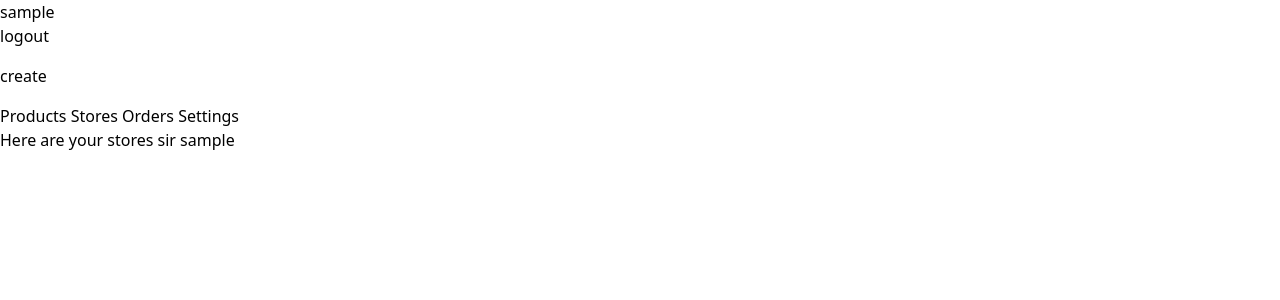
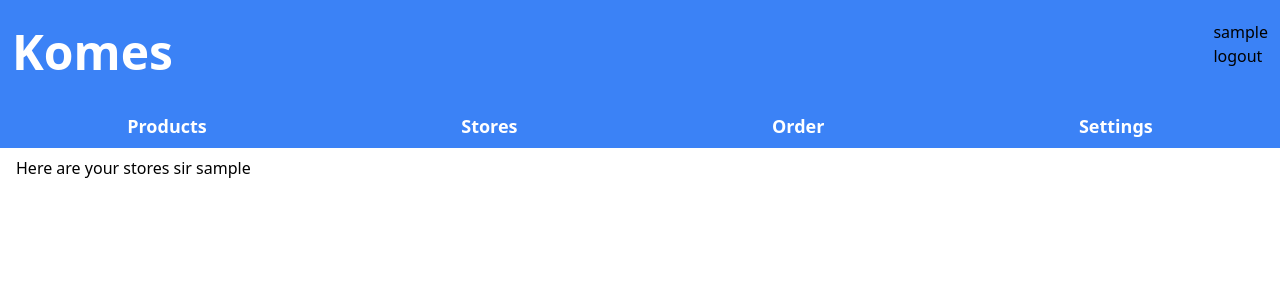
Before and after one commit to naufalmahing/komes, a Django app: page /komes/stores/ in a window 1280 px wide. Shown: the top 300 px of the page. Run offline with Django 5.2, Linux system fonts and the light colour scheme; the visitor is signed in with stand-in values (Sample User, id 1); data that the repository does not hold is empty; some libraries are stand-ins or nearby versions.

Commit message:
update base template

```diff
--- a/komes/komesapp/models.py
+++ b/komes/komesapp/models.py
@@ -98,3 +98,4 @@ class Order(models.Model):
 class OrderProduct(models.Model):
     product=models.ForeignKey(Product, on_delete=models.CASCADE)
     order=models.ForeignKey(Order, on_delete=models.CASCADE)
+    count=models.IntegerField(default=1)
--- a/komes/komesapp/templates/komesapp/base.html
+++ b/komes/komesapp/templates/komesapp/base.html
@@ -13,30 +13,58 @@
     {% endblock %}
 </head>
 <body>
+    <div class="sticky">
         {% include 'komesapp/messages.html' %}
+    </div>
 
     {% if user.is_authenticated %}
+    <!-- header  -->
+
+    <div class="bg-blue-500 pt-5">
+        <div class="flex justify-between items-center">
+            <h3 class="font-bold text-5xl text-white ml-3">Komes</h3>
+
+            <div class="mr-3">
                 <p>{{ user.username }}</p>
-    {% else %}
-    <p>Please login to see this page.</p>
-    {% endif %}
 
                 <form method="post" action="{% url 'logout' %}" >
                     {% csrf_token %}
                     <a href="#" class="hover:underline">
-            <input type="submit" value="logout">
+                        <input type="submit" value="logout" class="">
                     </a>
                 </form>
+            </div>
 
-    <form action="">
-        <input type="submit" value="create">
-    </form>
+        </div>
 
-    <!-- header -->
-    <a href="{% url 'index' %}">Products</a>
-    <a href="{% url 'stores' %}">Stores</a>
-    <a href="{% url 'order' %}">Orders</a>
-    <a href="{% url 'settings' %}">Settings</a>
+        <!-- navigation -->
+        <div class="grid grid-flow-col mt-5 justify-stretch">
+
+            <a href="{% url 'index' %}" class="font-semibold text-white text-lg hover:underline ">
+                <div class="hover:bg-blue-700 py-2 px-4 text-center">
+                    Products
+                </div>
+            </a>
+            <a href="{% url 'stores' %}" class="font-semibold text-white text-lg hover:underline">
+                <div class="hover:bg-blue-700 py-2 px-4 text-center">
+                    Stores
+                </div>
+            </a>
+            <a href="{% url 'order' %}" class="font-semibold text-white text-lg hover:underline">
+                <div class="hover:bg-blue-700 py-2 px-4 text-center">
+                    Order
+                </div>
+            </a>
+            <a href="{% url 'settings' %}" class="font-semibold text-white text-lg hover:underline">
+                <div class="hover:bg-blue-700 py-2 px-4 text-center">
+                    Settings
+                </div>
+            </a>
+
+        </div>
+
+    </div>
+
     <div>
         <div>
             {% block popup1 %}
@@ -45,9 +73,16 @@
             {% block popup2 %}
             {% endblock %}
         </div>
+        <div class="px-4 py-2">
             {% block content %}
             {% endblock content %}
         </div>
+    </div>
+
+    {% else %}
+    <p>Please login to see this page.</p>
+    {% endif %}
+
 
     <script>
         const msgElement = document.getElementById('msg')
--- a/komes/komesapp/templates/komesapp/messages.html
+++ b/komes/komesapp/templates/komesapp/messages.html
@@ -1,6 +1,6 @@
 {% if messages %}
 {% for message in messages %}
-    <div class="alert" id="msg" role="alert">
+    <div class="alert {% if alert.success %} bg-green-300 {% endif %} {% if alert.error %} bg-red-300 {% endif %}" id="msg" role="alert">
         {{message}}
     </div>
 {% endfor %}
--- a/komes/komesapp/views.py
+++ b/komes/komesapp/views.py
@@ -70,9 +70,11 @@ class OrderView(LoginRequiredMixin, View):
 
     def get(self, request):
         order = Order.objects.filter(user__id=request.user.id).last()
+        orderproducts = OrderProduct.objects.filter(order__id=order.id)
 
         return render(request, 'komesapp/order.html', {
-            'order': order
+            'orderproducts': orderproducts,
+            'order': orderproducts.first().order
         })
 
     def post(self, request, *args, **kwargs):
@@ -83,9 +85,16 @@ class OrderView(LoginRequiredMixin, View):
             order = Order(user=User.objects.get(id=request.user.id))
             order.save()
 
-        OrderProduct(product=product, order=order).save()
+        # check if there's an object with the same order and product from orderproduct
+        orderproduct = OrderProduct.objects.filter(product__id=product.id, order__id=order.id).first()
+        if not orderproduct:
+            orderproduct = OrderProduct(product=product, order=order, count=0)
+
+        orderproduct.count += 1
+        orderproduct.save()
+
         messages.success(request, 'Product added to order')
-        if request.POST['redirect_to']:
+        if 'redirect_to' in request.POST:
             redirect_to = request.POST['redirect_to']
             return HttpResponseRedirect(redirect_to)
 
```
Also changed, not shown: komes/komesapp/forms.py (+7 -0 lines), komes/komesapp/templates/komesapp/index.html (+4 -6 lines), komes/komesapp/templates/komesapp/order.html (+10 -8 lines). Lines whose indentation alone changed are shown as unchanged.
